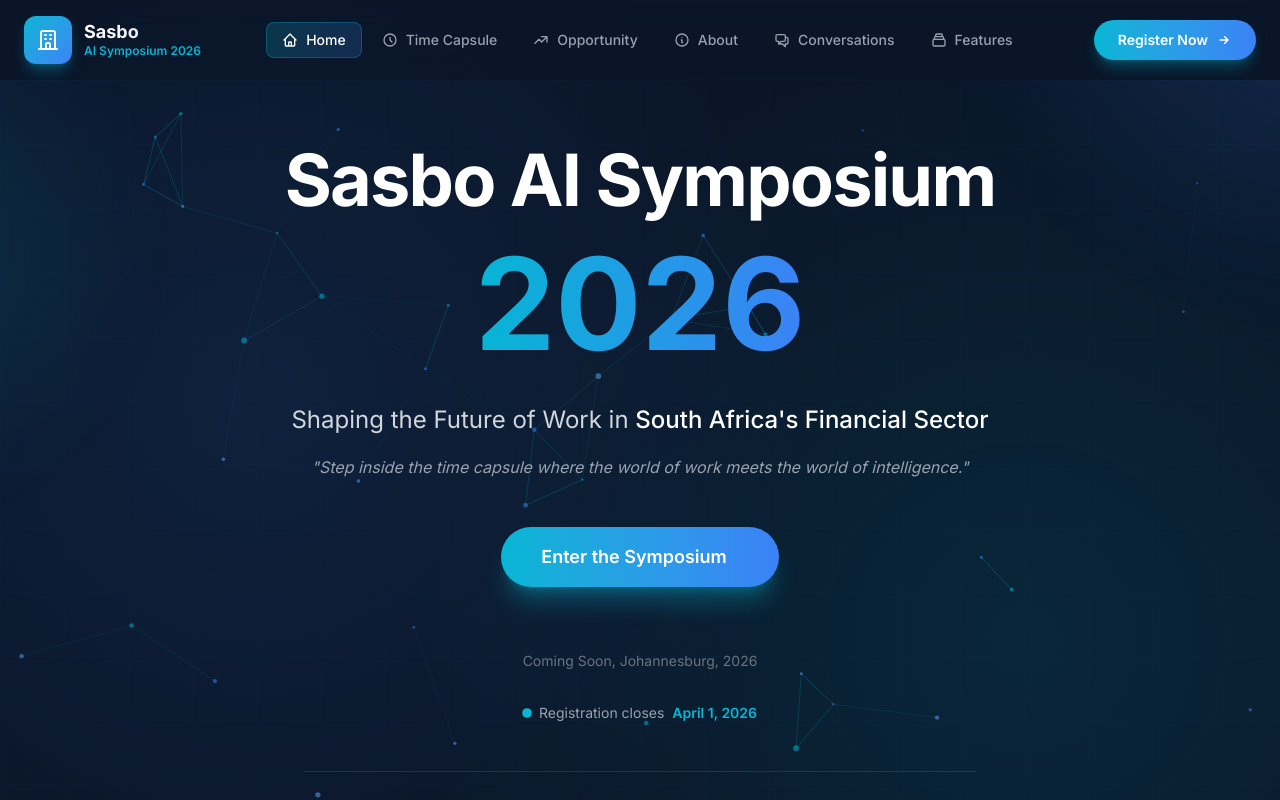
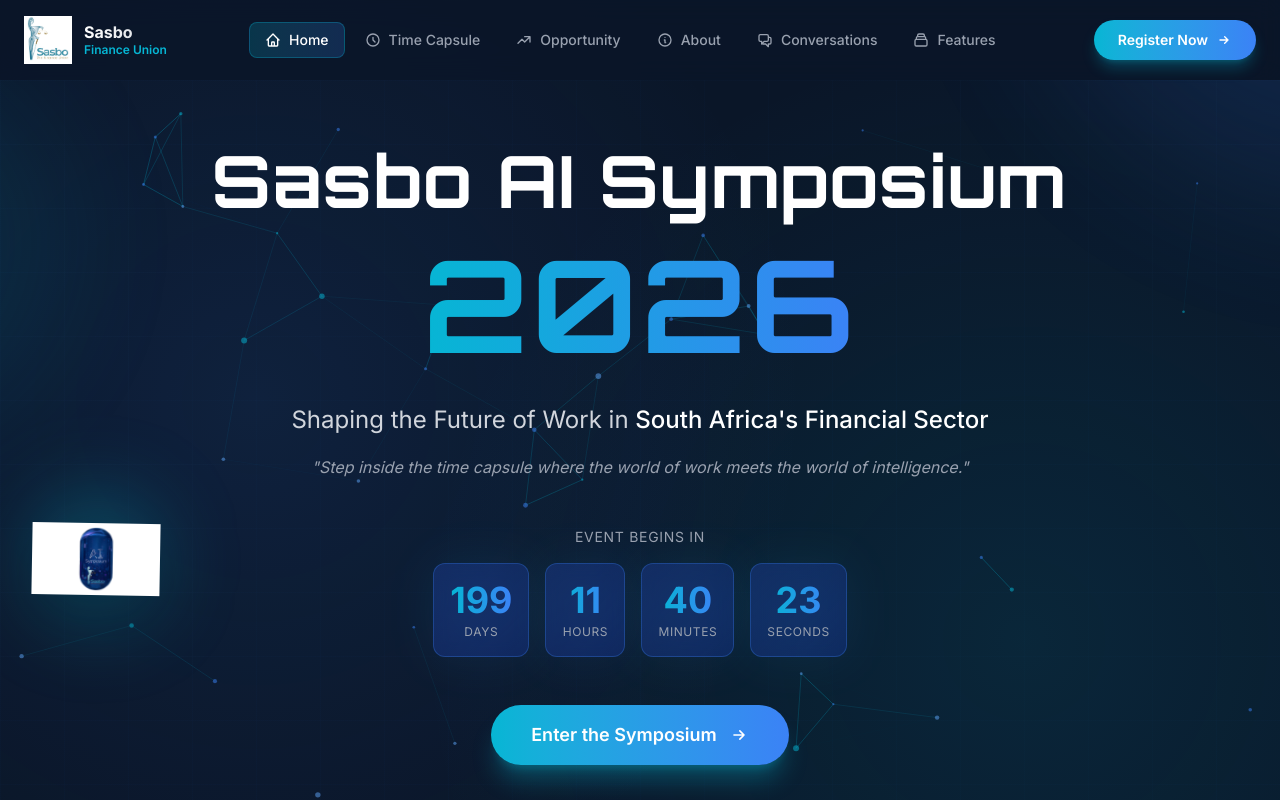
Before and after one commit to KodEx-SA/sasbo-ai-symposium, a Next.js app: page / in a window 1280 px wide. Shown: the top 800 px of the page. Built offline with nearby package versions, Linux system fonts and the light colour scheme.

Commit message:
Images and updates

```diff
--- a/src/app/globals.css
+++ b/src/app/globals.css
@@ -3,6 +3,18 @@
 /* Smooth scrolling */
 html {
   scroll-behavior: smooth;
+  font-family: var(--font-inter);
+}
+
+/* Apply Orbitron to headings */
+h1,
+h2,
+h3,
+h4,
+h5,
+h6 {
+  font-family: var(--font-orbitron);
+  letter-spacing: 0.02em;
 }
 
 @theme {
@@ -13,14 +25,15 @@
   --color-primary-cyan: #06b6d4;
 
   /* Font family */
-  --font-family-sans: "Inter", system-ui, sans-serif;
+  --font-family-sans: var(--font-inter), system-ui, sans-serif;
+  --font-family-display: var(--font-orbitron), system-ui, sans-serif;
 }
 
 @layer base {
   body {
     background-color: var(--color-primary-dark);
     color: white;
-    font-family: var(--font-family-sans);
+    font-family: var(--font-inter);
     background-image: radial-gradient(
         circle at 20% 50%,
         rgba(59, 130, 246, 0.1) 0%,
--- a/src/app/layout.tsx
+++ b/src/app/layout.tsx
@@ -1,12 +1,59 @@
 import type { Metadata } from "next";
-import { Inter } from "next/font/google";
+import { Orbitron, Inter } from "next/font/google";
+import SEOHead from "@/components/SEOHead";
 import "./globals.css";
 
-const inter = Inter({ subsets: ["latin"] });
+// Techno font for headings
+const orbitron = Orbitron({
+  subsets: ["latin"],
+  variable: "--font-orbitron",
+  display: "swap",
+});
+
+// Keep Inter for body text
+const inter = Inter({
+  subsets: ["latin"],
+  variable: "--font-inter",
+  display: "swap",
+});
 
 export const metadata: Metadata = {
-  title: "Sasbo AI Symposium 2026",
-  description: "Shaping the Future of Work in South Africa's Financial Sector",
+  title: "Sasbo AI Symposium 2026 | Shaping the Future of Work in South Africa",
+  description:
+    "Join labour leaders, financial experts, and policymakers at the 2026 Sasbo AI Symposium. Exploring ethical AI integration in South Africa's financial sector. Register now for this groundbreaking event in Johannesburg.",
+  keywords: [
+    "AI Symposium",
+    "Sasbo",
+    "South Africa",
+    "Financial Sector",
+    "AI Conference",
+    "Artificial Intelligence",
+    "Labour Union",
+    "Johannesburg Conference",
+    "AI Ethics",
+    "Worker Protection",
+  ],
+  openGraph: {
+    title: "Sasbo AI Symposium 2026",
+    description:
+      "Shaping the Future of Work in South Africa's Financial Sector",
+    type: "website",
+    locale: "en_ZA",
+    siteName: "Sasbo AI Symposium",
+  },
+  twitter: {
+    card: "summary_large_image",
+    title: "Sasbo AI Symposium 2026",
+    description:
+      "Shaping the Future of Work in South Africa's Financial Sector",
+  },
+  robots: {
+    index: true,
+    follow: true,
+  },
+  alternates: {
+    canonical: "https://sasbo.org.za/ai-symposium", // Update with actual URL
+  },
 };
 
 export default function RootLayout({
@@ -16,7 +63,14 @@
 }>) {
   return (
     <html lang="en">
-      <body className={inter.className}>{children}</body>
+      <head>
+        <link rel="icon" href="/favicon.ico" />
+        <meta name="viewport" content="width=device-width, initial-scale=1" />
+        <SEOHead />
+      </head>
+      <body className={`${orbitron.variable} ${inter.variable}`}>
+        {children}
+      </body>
     </html>
   );
 }
--- /dev/null
+++ b/src/components/CountdownTimer.tsx
@@ -0,0 +1,79 @@
+'use client';
+
+import { useState, useEffect } from 'react';
+import { motion } from 'framer-motion';
+
+interface TimeLeft {
+  days: number;
+  hours: number;
+  minutes: number;
+  seconds: number;
+}
+
+export default function CountdownTimer({ targetDate }: { targetDate: string }) {
+  const [timeLeft, setTimeLeft] = useState<TimeLeft>({
+    days: 0,
+    hours: 0,
+    minutes: 0,
+    seconds: 0
+  });
+
+  useEffect(() => {
+    const calculateTimeLeft = () => {
+      const difference = +new Date(targetDate) - +new Date();
+
+      if (difference > 0) {
+        setTimeLeft({
+          days: Math.floor(difference / (1000 * 60 * 60 * 24)),
+          hours: Math.floor((difference / (1000 * 60 * 60)) % 24),
+          minutes: Math.floor((difference / 1000 / 60) % 60),
+          seconds: Math.floor((difference / 1000) % 60)
+        });
+      }
+    };
+
+    calculateTimeLeft();
+    const timer = setInterval(calculateTimeLeft, 1000);
+
+    return () => clearInterval(timer);
+  }, [targetDate]);
+
+  const timeUnits = [
+    { label: 'Days', value: timeLeft.days },
+    { label: 'Hours', value: timeLeft.hours },
+    { label: 'Minutes', value: timeLeft.minutes },
+    { label: 'Seconds', value: timeLeft.seconds }
+  ];
+
+  return (
+    <div className="flex gap-4 justify-center">
+      {timeUnits.map((unit, index) => (
+        <motion.div
+          key={unit.label}
+          initial={{ opacity: 0, y: 20 }}
+          animate={{ opacity: 1, y: 0 }}
+          transition={{ delay: index * 0.1 }}
+          className="relative"
+        >
+          <div className="bg-gradient-to-br from-blue-900/50 to-blue-800/30 rounded-xl p-4 border border-primary-light-blue/30 backdrop-blur-sm min-w-[80px]">
+            <div className="text-center">
+              <motion.div
+                key={unit.value}
+                initial={{ scale: 1.2, opacity: 0 }}
+                animate={{ scale: 1, opacity: 1 }}
+                className="text-3xl md:text-4xl font-bold gradient-text mb-1"
+              >
+                {String(unit.value).padStart(2, '0')}
+              </motion.div>
+              <div className="text-xs text-gray-400 uppercase tracking-wider">
+                {unit.label}
+              </div>
+            </div>
+          </div>
+          {/* Glowing effect */}
+          <div className="absolute inset-0 bg-gradient-to-br from-primary-cyan/20 to-primary-light-blue/20 rounded-xl blur-xl opacity-50 -z-10" />
+        </motion.div>
+      ))}
+    </div>
+  );
+}
--- a/src/components/Footer.tsx
+++ b/src/components/Footer.tsx
@@ -1,6 +1,8 @@
 "use client";
 
 import { motion } from "framer-motion";
+import Image from "next/image";
+import sasboLogo from "@/assets/images/sasbo-logo.jpeg";
 
 export default function Footer() {
   const currentYear = new Date().getFullYear();
@@ -78,40 +80,19 @@
         {/* Main Footer Content */}
         <div className="grid grid-cols-1 md:grid-cols-2 lg:grid-cols-4 gap-12 mb-12">
           {/* Brand Section */}
-          <div className="lg:col-span-1">
-            <motion.div
-              initial={{ opacity: 0, y: 20 }}
-              whileInView={{ opacity: 1, y: 0 }}
-              viewport={{ once: true }}
-              transition={{ duration: 0.5 }}
-            >
-              <div className="flex items-center gap-3 mb-6">
-                <div className="w-12 h-12 bg-gradient-to-br from-primary-cyan to-primary-light-blue rounded-lg flex items-center justify-center">
-                  <span className="text-2xl">🏢</span>
-                </div>
-                <div className="flex flex-col">
-                  <span className="font-bold text-xl">Sasbo</span>
-                  <span className="text-xs text-gray-400">
-                    AI Symposium 2026
-                  </span>
-                </div>
-              </div>
-              <p className="text-gray-400 text-sm leading-relaxed mb-6">
-                Shaping the Future of Work in South Africa's Financial Sector
-                through ethical AI transformation and worker empowerment.
-              </p>
-              {/* Newsletter Signup */}
-              {/* <div className="flex gap-2">
-                <input
-                  type="email"
-                  placeholder="Enter your email"
-                  className="flex-1 px-4 py-2 rounded-lg bg-primary-dark/50 border border-primary-light-blue/30 text-white placeholder-gray-500 text-sm focus:outline-none focus:border-primary-cyan transition-colors"
-                />
-                <button className="bg-gradient-to-r from-primary-cyan to-primary-light-blue text-white px-4 py-2 rounded-lg font-semibold hover:opacity-90 transition-opacity text-sm">
-                  Subscribe
-                </button>
-              </div> */}
-            </motion.div>
+          <div className="flex items-center gap-3 mb-6">
+            <div className="relative w-12 h-12">
+              <Image
+                src= {sasboLogo}
+                alt="Sasbo Logo"
+                fill
+                className="object-contain"
+              />
+            </div>
+            <div className="flex flex-col">
+              <span className="font-bold text-xl">Sasbo</span>
+              <span className="text-xs text-gray-400">The Finance Union</span>
+            </div>
           </div>
 
           {/* Quick Links */}
--- a/src/components/Hero.tsx
+++ b/src/components/Hero.tsx
@@ -1,13 +1,21 @@
-'use client';
+"use client";
 
-import { motion } from 'framer-motion';
-import { fadeInUp, fadeIn, staggerContainer } from '@/utils/animations';
-import ParallaxContainer from './ParallaxContainer';
-import ParticlesBackground from './ParticlesBackground';
+import { motion } from "framer-motion";
+import { fadeInUp, fadeIn, staggerContainer } from "@/utils/animations";
+import ParallaxContainer from "./ParallaxContainer";
+import ParticlesBackground from "./ParticlesBackground";
+import CountdownTimer from "./CountdownTimer";
+import Image from "next/image";
+import CapsuleImg from "@/assets/images/capsule.jpeg";
 
 export default function Hero() {
+  const eventDate = "2026-06-15T09:00:00"; // Countdown timer for event date
+
   return (
-    <section id="home" className="relative min-h-screen flex items-center justify-center overflow-hidden">
+    <section
+      id="home"
+      className="relative min-h-screen flex items-center justify-center overflow-hidden"
+    >
       {/* Particles Background */}
       <ParticlesBackground />
 
@@ -22,7 +30,7 @@
             transition={{
               duration: 8,
               repeat: Infinity,
-              ease: "easeInOut"
+              ease: "easeInOut",
             }}
             className="absolute top-0 -left-1/4 w-96 h-96 bg-primary-cyan/30 rounded-full blur-3xl"
           />
@@ -38,7 +46,7 @@
               duration: 10,
               repeat: Infinity,
               ease: "easeInOut",
-              delay: 1
+              delay: 1,
             }}
             className="absolute bottom-0 -right-1/4 w-[500px] h-[500px] bg-primary-light-blue/30 rounded-full blur-3xl"
           />
@@ -48,6 +56,32 @@
       {/* Subtle Grid Pattern */}
       <div className="absolute inset-0 bg-[linear-gradient(rgba(59,130,246,0.02)_1px,transparent_1px),linear-gradient(90deg,rgba(59,130,246,0.02)_1px,transparent_1px)] bg-[size:64px_64px]" />
 
+      {/* Floating Capsule - Left Side */}
+      <motion.div
+        animate={{
+          y: [0, -20, 0],
+          rotate: [0, 5, 0],
+        }}
+        transition={{
+          duration: 6,
+          repeat: Infinity,
+          ease: "easeInOut",
+        }}
+        className="absolute left-8 top-1/2 -translate-y-1/2 hidden lg:block"
+      >
+        <div className="relative w-32 h-32">
+          <Image
+            src= {CapsuleImg}
+            alt="Time Capsule"
+            fill
+            className="object-contain drop-shadow-2xl"
+            priority
+          />
+          {/* Glow effect */}
+          <div className="absolute inset-0 bg-primary-cyan/30 rounded-full blur-2xl -z-10" />
+        </div>
+      </motion.div>
+
       {/* Content */}
       <div className="relative section-container text-center px-4">
         <motion.div
@@ -56,19 +90,6 @@
           variants={staggerContainer}
           className="max-w-5xl mx-auto"
         >
-          {/* Logo */}
-          {/* <motion.div
-            variants={fadeIn}
-            className="flex justify-center mb-12"
-          >
-            <motion.div
-              whileHover={{ scale: 1.05 }}
-              className="w-16 h-16 bg-gradient-to-br from-primary-cyan to-primary-light-blue rounded-xl flex items-center justify-center shadow-lg shadow-primary-cyan/30"
-            >
-              <span className="text-2xl">🏢</span>
-            </motion.div>
-          </motion.div> */}
-
           {/* Main Title */}
           <motion.h1
             variants={fadeInUp}
@@ -85,28 +106,36 @@
             <span className="gradient-text">2026</span>
           </motion.h2>
 
-          {/* Subtitle - Updated with brief copy */}
+          {/* Subtitle */}
           <motion.p
             variants={fadeInUp}
             className="text-lg sm:text-xl md:text-2xl text-gray-300 mb-4 max-w-3xl mx-auto leading-relaxed"
           >
-            Shaping the Future of Work in{' '}
-            <span className="text-white font-medium">South Africa's Financial Sector</span>
+            Shaping the Future of Work in{" "}
+            <span className="text-white font-medium">
+              South Africa's Financial Sector
+            </span>
           </motion.p>
 
-          {/* Description - From brief */}
+          {/* Description */}
           <motion.p
             variants={fadeInUp}
             className="text-sm sm:text-base text-gray-400 mb-12 max-w-2xl mx-auto italic"
           >
-            "Step inside the time capsule where the world of work meets the world of intelligence."
+            "Step inside the time capsule where the world of work meets the
+            world of intelligence."
           </motion.p>
 
+          {/* Countdown Timer */}
+          <motion.div variants={fadeInUp} className="mb-12">
+            <p className="text-sm text-gray-400 mb-4 uppercase tracking-wider">
+              Event Begins In
+            </p>
+            <CountdownTimer targetDate={eventDate} />
+          </motion.div>
+
           {/* Single CTA Button */}
-          <motion.div
-            variants={fadeInUp}
-            className="mb-16"
-          >
+          <motion.div variants={fadeInUp} className="mb-16">
             <motion.a
               href="#register"
               whileHover={{ scale: 1.05 }}
@@ -114,58 +143,53 @@
               className="inline-flex items-center gap-3 bg-gradient-to-r from-primary-cyan to-primary-light-blue text-white px-10 py-4 rounded-full font-semibold text-lg shadow-xl shadow-primary-cyan/30 hover:shadow-2xl hover:shadow-primary-cyan/40 transition-all"
             >
               Enter the Symposium
-              <motion.span
-                animate={{ x: [0, 4, 0] }}
-                transition={{ duration: 1.5, repeat: Infinity, ease: "easeInOut" }}
+              <svg
+                className="w-5 h-5"
+                fill="none"
+                stroke="currentColor"
+                viewBox="0 0 24 24"
               >
-              </motion.span>
+                <path
+                  strokeLinecap="round"
+                  strokeLinejoin="round"
+                  strokeWidth={2}
+                  d="M13 7l5 5m0 0l-5 5m5-5H6"
+                />
+              </svg>
             </motion.a>
           </motion.div>
 
           {/* Event Details */}
-          <motion.p
-            variants={fadeInUp}
-            className="text-sm text-gray-500 mb-8"
-          >
-            Coming Soon, Johannesburg, 2026
+          <motion.p variants={fadeInUp} className="text-sm text-gray-500 mb-8">
+            Johannesburg, South Africa • 2026
           </motion.p>
 
-          {/* Registration Deadline */}
-          <motion.div
-            variants={fadeInUp}
-            className="flex items-center justify-center gap-2 text-sm text-gray-400 mb-12"
-          >
-            <motion.div
-              animate={{ scale: [1, 1.2, 1] }}
-              transition={{ duration: 2, repeat: Infinity }}
-              className="w-2 h-2 bg-primary-cyan rounded-full"
-            />
-            <span>Registration closes</span>
-            <span className="text-primary-cyan font-semibold">April 1, 2026</span>
-          </motion.div>
-
-          {/* Stats - Clean and Minimal */}
+          {/* Stats */}
           <motion.div
             variants={fadeInUp}
             className="grid grid-cols-3 gap-8 max-w-2xl mx-auto pt-8 border-t border-white/10"
           >
             <div className="text-center">
-              <div className="text-3xl sm:text-4xl font-bold gradient-text mb-2">75K+</div>
+              <div className="text-3xl sm:text-4xl font-bold gradient-text mb-2">
+                75K+
+              </div>
               <div className="text-xs sm:text-sm text-gray-400">Workers</div>
             </div>
             <div className="text-center">
-              <div className="text-3xl sm:text-4xl font-bold gradient-text mb-2">6</div>
+              <div className="text-3xl sm:text-4xl font-bold gradient-text mb-2">
+                6
+              </div>
               <div className="text-xs sm:text-sm text-gray-400">Topics</div>
             </div>
             <div className="text-center">
-              <div className="text-3xl sm:text-4xl font-bold gradient-text mb-2">1</div>
+              <div className="text-3xl sm:text-4xl font-bold gradient-text mb-2">
+                1
+              </div>
               <div className="text-xs sm:text-sm text-gray-400">Vision</div>
             </div>
           </motion.div>
-
         </motion.div>
       </div>
-
     </section>
   );
 }
--- a/src/components/Navbar.tsx
+++ b/src/components/Navbar.tsx
@@ -1,7 +1,9 @@
 "use client";
 
+import Image from "next/image";
 import { useState, useEffect } from "react";
 import { motion, AnimatePresence } from "framer-motion";
+import sasboImg from "@/assets/images/sasbo-logo.jpeg";
 
 export default function Navbar() {
   const [scrolled, setScrolled] = useState(false);
@@ -152,7 +154,8 @@
 
       // Calculate scroll progress
       const windowHeight =
-        document.documentElement.scrollHeight - document.documentElement.clientHeight;
+        document.documentElement.scrollHeight -
+        document.documentElement.clientHeight;
       const scrolled = (scrollPosition / windowHeight) * 100;
       setScrollProgress(scrolled);
 
@@ -166,7 +169,8 @@
         "features",
         // "register",
       ];
-      const currentSection = sections.find((section) => { // Check if section is in viewport
+      const currentSection = sections.find((section) => {
+        // Check if section is in viewport
         const element = document.getElementById(section);
         if (element) {
           const rect = element.getBoundingClientRect(); // Get section position
@@ -175,7 +179,8 @@
         return false;
       });
 
-      if (currentSection) { // Update active section
+      if (currentSection) {
+        // Update active section
         setActiveSection(currentSection);
       }
     };
@@ -185,7 +190,8 @@
     return () => window.removeEventListener("scroll", handleScroll);
   }, []);
 
-  const handleNavClick = ( // Smooth scroll handler
+  const handleNavClick = (
+    // Smooth scroll handler
     e: React.MouseEvent<HTMLAnchorElement>,
     href: string
   ) => {
@@ -193,7 +199,8 @@
     const targetId = href.replace("#", "");
     const element = document.getElementById(targetId);
 
-    if (element) { // Smooth scroll to section
+    if (element) {
+      // Smooth scroll to section
       const offsetTop = element.offsetTop - 80;
       window.scrollTo({
         top: offsetTop,
@@ -232,46 +239,37 @@
               whileHover={{ scale: 1.05 }}
               whileTap={{ scale: 0.95 }}
             >
-              <motion.div
-                whileHover={{ rotate: 360 }}
-                transition={{ duration: 0.5 }}
-                className="relative w-12 h-12 bg-gradient-to-br from-primary-cyan to-primary-light-blue rounded-xl flex items-center justify-center shadow-lg shadow-primary-cyan/30"
-              >
-                <svg
-                  className="w-6 h-6 text-white"
-                  fill="none"
-                  stroke="currentColor"
-                  viewBox="0 0 24 24"
-                >
-                  <path
-                    strokeLinecap="round"
-                    strokeLinejoin="round"
-                    strokeWidth={2}
-                    d="M19 21V5a2 2 0 00-2-2H7a2 2 0 00-2 2v16m14 0h2m-2 0h-5m-9 0H3m2 0h5M9 7h1m-1 4h1m4-4h1m-1 4h1m-5 10v-5a1 1 0 011-1h2a1 1 0 011 1v5m-4 0h4"
-                  />
-                </svg>
-                {/* Pulse effect */}
-                <motion.div
-                  animate={{
-                    scale: [1, 1.2, 1],
-                    opacity: [0.5, 0, 0.5],
-                  }}
-                  transition={{
-                    duration: 2,
-                    repeat: Infinity,
-                    ease: "easeInOut",
-                  }}
-                  className="absolute inset-0 bg-gradient-to-br from-primary-cyan to-primary-light-blue rounded-xl"
+              <div className="relative w-12 h-12">
+                <Image
+                  src={sasboImg}
+                  alt="Sasbo Logo"
+                  fill
+                  className="object-contain"
+                  priority
                 />
-              </motion.div>
+              </div>
               <div className="hidden sm:flex flex-col">
-                <span className="font-bold text-lg leading-tight bg-gradient-to-r from-white to-gray-300 bg-clip-text text-transparent">
+                <span className="font-bold text-m leading-tight bg-gradient-to-r from-white to-gray-300 bg-clip-text text-transparent">
                   Sasbo
                 </span>
                 <span className="text-xs text-primary-cyan font-semibold">
-                  AI Symposium 2026
+                  Finance Union
                 </span>
               </div>
+
+              {/* Pulse effect */}
+              {/* <motion.div
+                animate={{
+                  scale: [1, 1.2, 1],
+                  opacity: [0.5, 0, 0.5],
+                }}
+                transition={{
+                  duration: 2,
+                  repeat: Infinity,
+                  ease: "easeInOut",
+                }}
+                className="absolute inset-0 bg-gradient-to-br from-primary-cyan to-primary-light-blue rounded-xl"
+              /> */}
             </motion.a>
 
             {/* Desktop Navigation */}
--- /dev/null
+++ b/src/components/SEOHead.tsx
@@ -0,0 +1,33 @@
+export default function SEOHead() {
+    const structuredData = {
+        "@context": "https://schema.org",
+        "@type": "Event",
+        "name": "Sasbo AI Symposium 2026",
+        "description": "Shaping the Future of Work in South Africa's Financial Sector",
+        "startDate": "2026-06-15T09:00:00+02:00",
+        "endDate": "2026-06-16T17:00:00+02:00",
+        "eventStatus": "https://schema.org/EventScheduled",
+        "eventAttendanceMode": "https://schema.org/OfflineEventAttendanceMode",
+        "location": {
+            "@type": "Place",
+            "name": "Johannesburg, South Africa",
+            "address": {
+                "@type": "PostalAddress",
+                "addressLocality": "Johannesburg",
+                "addressCountry": "ZA"
+            }
+        },
+        "organizer": {
+            "@type": "Organization",
+            "name": "Sasbo",
+            "url": "https://sasbo.org.za"
+        }
+    };
+
+    return (
+        <script
+            type="application/ld+json"
+            dangerouslySetInnerHTML={{ __html: JSON.stringify(structuredData) }}
+        />
+    );
+}
```
Also changed, not shown: src/assets/images/capsule.jpeg (added), src/assets/images/sasbo-logo.jpeg (added).
